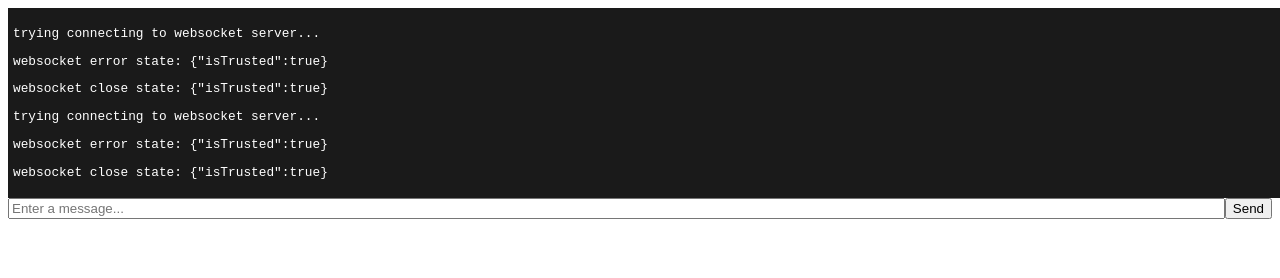
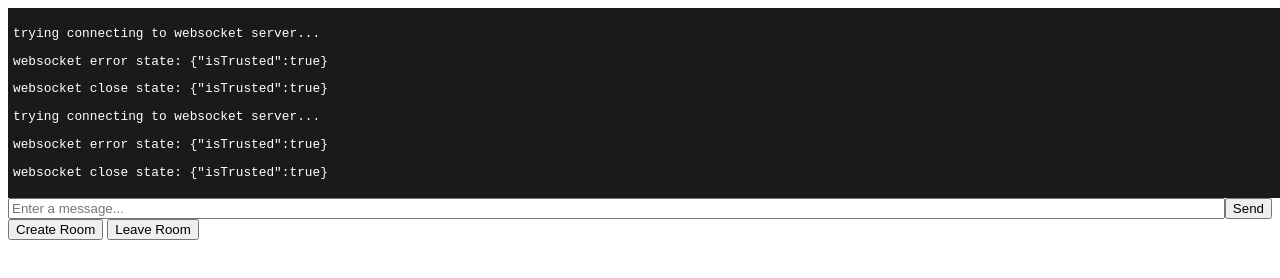
Before and after one commit to Skeeww/SplashRTC, a plain HTML site: page apps/ws_debug/index.html in a window 1280 px wide. Drawn offline with Linux system fonts and the light colour scheme.

Commit message:
feat: add create and leave room buttons on ws_debug app

```diff
--- a/apps/ws_debug/index.html
+++ b/apps/ws_debug/index.html
@@ -31,6 +31,10 @@
       />
       <button onclick="sendMessage()">Send</button>
     </div>
+    <div>
+      <button onclick="createRoom()">Create Room</button>
+      <button onclick="leaveRoom()">Leave Room</button>
+    </div>
     <script>
       let maxTries = 5;
       let ws;
@@ -49,6 +53,16 @@
         inputContainer.value = "";
         addMessage(`sent ${msg}`);
         ws.send(msg);
+      }
+
+      function createRoom() {
+        inputContainer.value = '{"type": "create_room"}';
+        sendMessage();
+      }
+
+      function leaveRoom() {
+        inputContainer.value = '{"type": "leave_room"}';
+        sendMessage();
       }
 
       function connect() {
```
